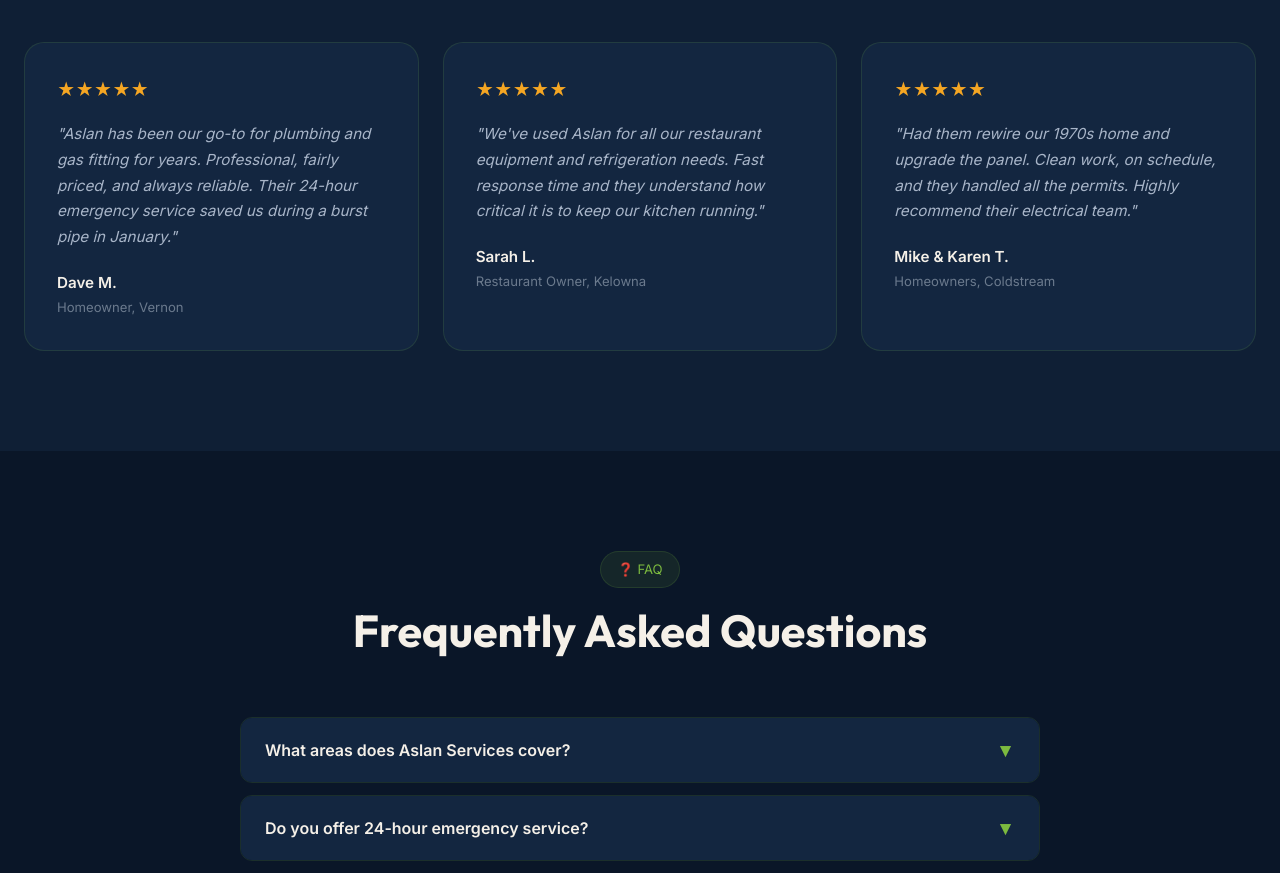
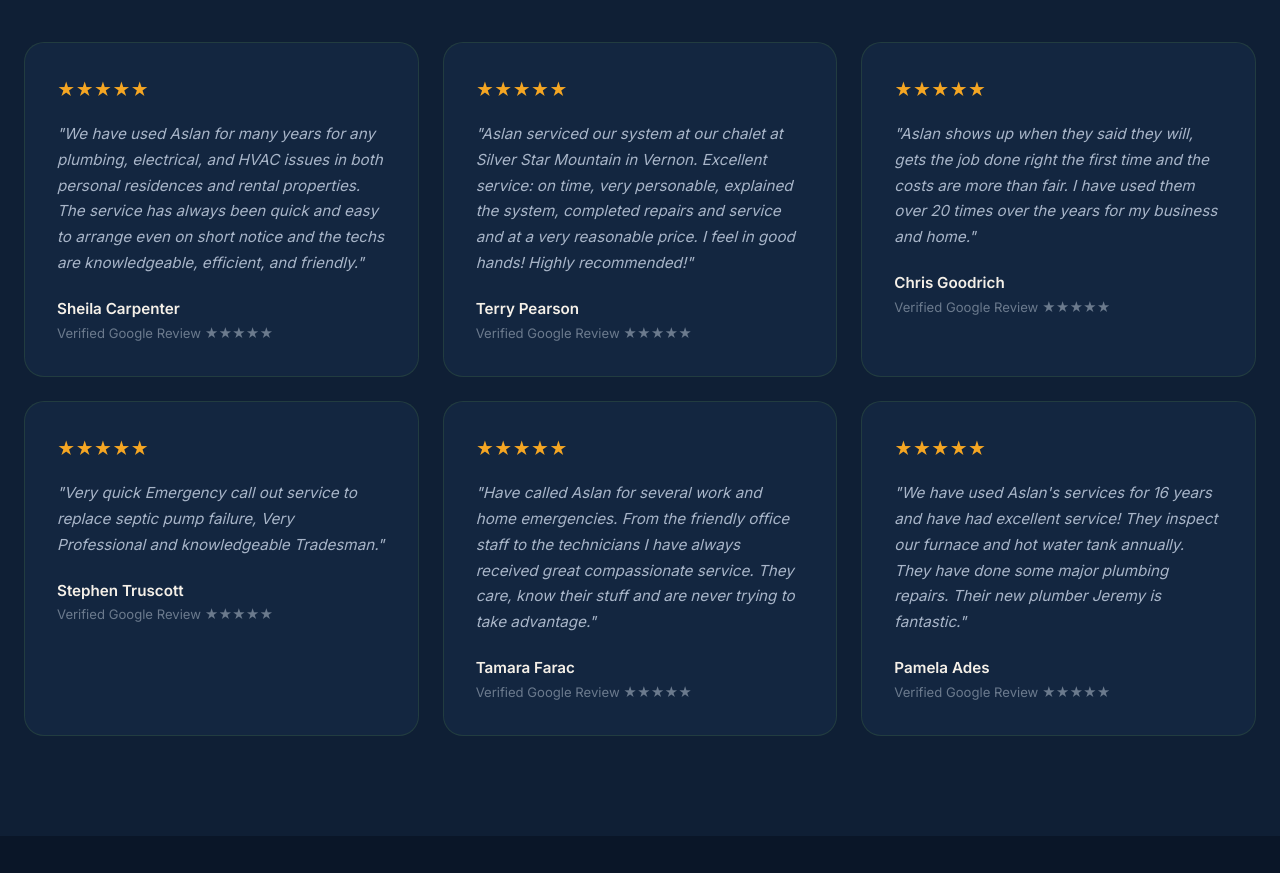
Before and after one commit to BenChoii/Aslan, a React (Vite) app: page / in a window 1280 px wide. Shown: the part 5520-6393 px from the top of the page. Built offline with nearby package versions, Linux system fonts and the light colour scheme.

Commit message:
Add real GBP 5-star reviews and exact business address map

```diff
--- a/src/pages/HomePage.jsx
+++ b/src/pages/HomePage.jsx
@@ -14,9 +14,12 @@
 ];
 
 const testimonials = [
-  { text: "Aslan has been our go-to for plumbing and gas fitting for years. Professional, fairly priced, and always reliable. Their 24-hour emergency service saved us during a burst pipe in January.", author: "Dave M.", role: "Homeowner, Vernon" },
-  { text: "We've used Aslan for all our restaurant equipment and refrigeration needs. Fast response time and they understand how critical it is to keep our kitchen running.", author: "Sarah L.", role: "Restaurant Owner, Kelowna" },
-  { text: "Had them rewire our 1970s home and upgrade the panel. Clean work, on schedule, and they handled all the permits. Highly recommend their electrical team.", author: "Mike & Karen T.", role: "Homeowners, Coldstream" },
+  { text: "We have used Aslan for many years for any plumbing, electrical, and HVAC issues in both personal residences and rental properties. The service has always been quick and easy to arrange even on short notice and the techs are knowledgeable, efficient, and friendly.", author: "Sheila Carpenter", role: "Verified Google Review ★★★★★" },
+  { text: "Aslan serviced our system at our chalet at Silver Star Mountain in Vernon. Excellent service: on time, very personable, explained the system, completed repairs and service and at a very reasonable price. I feel in good hands! Highly recommended!", author: "Terry Pearson", role: "Verified Google Review ★★★★★" },
+  { text: "Aslan shows up when they said they will, gets the job done right the first time and the costs are more than fair. I have used them over 20 times over the years for my business and home.", author: "Chris Goodrich", role: "Verified Google Review ★★★★★" },
+  { text: "Very quick Emergency call out service to replace septic pump failure, Very Professional and knowledgeable Tradesman.", author: "Stephen Truscott", role: "Verified Google Review ★★★★★" },
+  { text: "Have called Aslan for several work and home emergencies. From the friendly office staff to the technicians I have always received great compassionate service. They care, know their stuff and are never trying to take advantage.", author: "Tamara Farac", role: "Verified Google Review ★★★★★" },
+  { text: "We have used Aslan's services for 16 years and have had excellent service! They inspect our furnace and hot water tank annually. They have done some major plumbing repairs. Their new plumber Jeremy is fantastic.", author: "Pamela Ades", role: "Verified Google Review ★★★★★" },
 ];
 
 const homeFaqs = [
@@ -148,7 +151,7 @@
             ))}
           </div>
           <div style={{ marginTop: '40px' }}>
-            <GoogleMap embedUrl={cities[0].mapEmbed} title="Aslan Services — Vernon, BC" />
+            <GoogleMap embedUrl="https://www.google.com/maps/embed?pb=!1m18!1m12!1m3!1d2571.5!2d-119.272!3d50.267!2m3!1f0!2f0!3f0!3m2!1i1024!2i768!4f13.1!3m3!1m2!1s0x537dd0072a77a7a5%3A0x0!2s2210+11th+Ave%2C+Vernon%2C+BC+V1T+7X8!5e0!3m2!1sen!2sca!4v1710000000000" title="Aslan Services Ltd — 2210 11th Ave, Vernon, BC" />
           </div>
         </div>
       </section>
```
